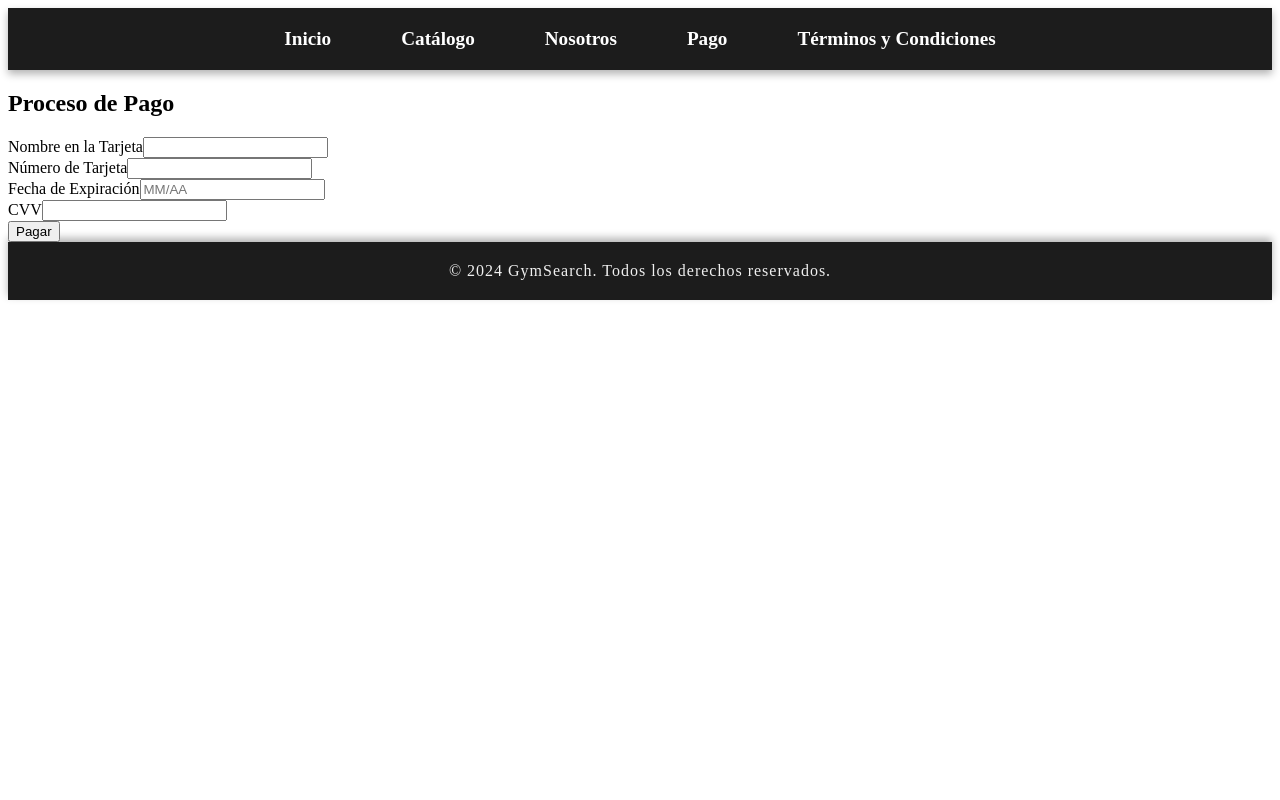
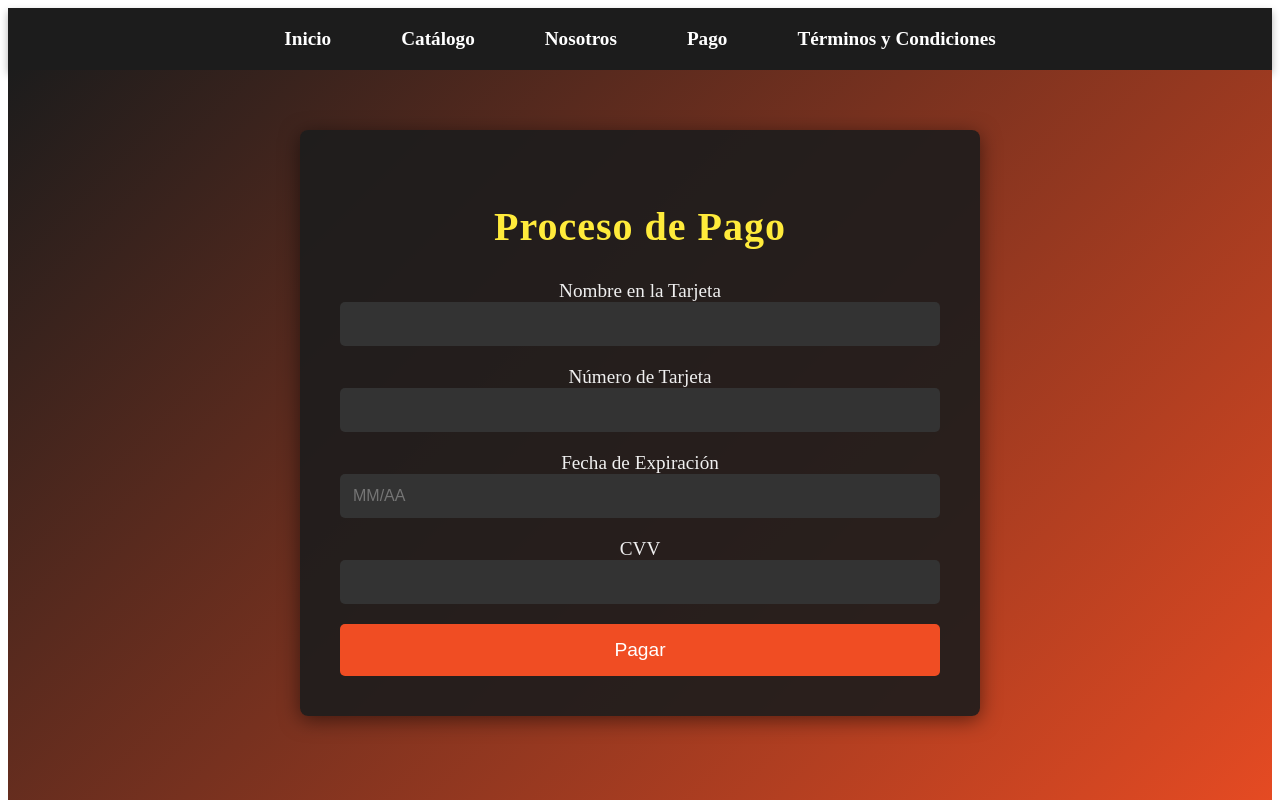
Before and after one commit to JesusTH20057/ProyectoWebChinos, an Angular app: page /pago in a window 1280 px wide. Shown: the top 800 px of the page. Built offline with nearby package versions, Linux system fonts and the light colour scheme.

Commit message:
avance 2 Tolentpapi

```diff
--- a/src/app/app.component.css
+++ b/src/app/app.component.css
@@ -0,0 +1,7 @@
+/* app.component.css */
+.container {
+    background: linear-gradient(135deg, #1c1c1c, #f04d23);
+    min-height: 100vh;
+    color: white;
+    padding: 20px;
+  }
--- a/src/app/app.component.html
+++ b/src/app/app.component.html
@@ -1,6 +1,7 @@
-<!-- app.component.html -->
 <app-header></app-header>
 
-<router-outlet></router-outlet>
+<div class="container">
+  <router-outlet></router-outlet>
+</div>
 
 <app-footer></app-footer>
--- a/src/inicio/inicio.component.css
+++ b/src/inicio/inicio.component.css
@@ -13,7 +13,7 @@ body {
   justify-content: center;
   align-items: center;
   height: 100vh;
-  background: linear-gradient(135deg, #1c1c1c, #f04d23); /* Degradado negro a rojo/naranja */
+  /*background: linear-gradient(135deg, #1c1c1c, #f04d23); /* Degradado negro a rojo/naranja */
   color: #fff;
   text-align: center;
   padding: 20px;
--- a/src/inicio/inicio.component.ts
+++ b/src/inicio/inicio.component.ts
@@ -1,5 +1,6 @@
     // inicio.component.ts
 import { Component } from '@angular/core';
+import { RouterLink } from '@angular/router';
 
 @Component({
   selector: 'app-inicio',
--- a/src/nosotros/nosotros.component.css
+++ b/src/nosotros/nosotros.component.css
@@ -1,48 +1,132 @@
-/* Fondo con gradiente que cubre toda la pantalla */
+/* Estilos generales para el fondo */
 body {
-    margin: 0;
-    background: linear-gradient(to bottom, #1c1c1c, #333333); /* De negro a gris oscuro */
-    font-family: 'Arial', sans-serif;
+  display: flex;
+  flex-direction: column;
+  justify-content: center;
+  align-items: center;
+  height: 100vh;
+  background: linear-gradient(135deg, #1c1c1c, #f04d23); /* Degradado negro a rojo/naranja */
+  color: #fff;
+  text-align: center;
+  padding: 20px;
+  box-sizing: border-box;
+  animation: fadeIn 1.5s ease-in-out;
 }
 
+/* Estilo para la sección "nosotros" */
 .nosotros {
-    color: white;
-    padding: 40px 20px; /* Espaciado interno para que no quede pegado */
+  padding: 40px;
+  margin: 40px auto;
+  max-width: 800px;
+  text-align: center;
+  color: #f0f0f0;
+  animation: fadeSlideIn 1.8s ease-in-out; /* Nueva animación */
 }
 
-  .container {
-    max-width: 1000px;
-    margin: 0 auto; /* Centrado horizontal */
-    text-align: center; /* Texto centrado */
+/* Nueva animación de entrada para la sección */
+@keyframes fadeSlideIn {
+  0% {
+    opacity: 0;
+    transform: translateY(50px);
+  }
+  100% {
+    opacity: 1;
+    transform: translateY(0);
+  }
 }
 
+/* Estilo para el título */
 .nosotros h2 {
-    color: #ff5733; /* Naranja vibrante para el título */
-    font-size: 2.5em;
+  font-size: 2.5rem;
   margin-bottom: 20px;
-    text-shadow: 2px 2px 8px rgba(0, 0, 0, 0.6); /* Sombra al texto para resaltarlo */
+  letter-spacing: 1.5px;
+  font-weight: bold;
+  color: #ffeb3b; /* Amarillo/dorado para resaltar el título */
+  text-transform: uppercase;
+  animation: popIn 1.5s ease-out;
 }
 
-  .nosotros p, .nosotros address {
-    font-size: 1.2em; /* Texto más grande y legible */
-    line-height: 1.8; /* Espacio entre líneas para mejorar la lectura */
+/* Animación para el título */
+@keyframes popIn {
+  0% {
+    opacity: 0;
+    transform: scale(0.5);
+  }
+  100% {
+    opacity: 1;
+    transform: scale(1);
+  }
 }
 
-  .nosotros address {
-    font-style: normal; /* Normaliza el estilo del texto */
-    background-color: rgba(255, 255, 255, 0.1); /* Fondo transparente sutil */
-    padding: 10px;
-    border-left: 4px solid #ff5733; /* Borde a la izquierda */
-    margin: 20px 0;
+/* Estilo para los párrafos */
+.nosotros p {
+  font-size: 1.2rem;
+  margin-bottom: 20px;
+  color: #f0f0f0;
+  line-height: 1.8;
+  max-width: 750px;
+  margin-left: auto;
+  margin-right: auto;
+  animation: fadeUp 1.5s ease-in-out;
 }
 
-  .nosotros strong {
-    color: #ffd700; /* Dorado para destacar el nombre */
-    font-size: 1.3em; /* Más grande */
+/* Animación para los párrafos */
+@keyframes fadeUp {
+  0% {
+    opacity: 0;
+    transform: translateY(20px);
+  }
+  100% {
+    opacity: 1;
+    transform: translateY(0);
+  }
 }
 
-  /* Añadir una sombra sutil y un borde en la parte inferior para darle dinamismo */
+/* Estilo para la dirección */
+address {
+  font-style: normal;
+  color: #ffffff;
+  margin-bottom: 20px;
+  padding: 0;
+  font-size: 1.2rem;
+  line-height: 1.8;
+  animation: slideInLeft 1.7s ease-in-out;
+}
+
+/* Nueva animación para la dirección */
+@keyframes slideInLeft {
+  0% {
+    opacity: 0;
+    transform: translateX(-100px);
+  }
+  100% {
+    opacity: 1;
+    transform: translateX(0);
+  }
+}
+
+/* Enlaces en la dirección (si se agregan en el futuro) */
+address a {
+  color: #4caf50; /* Enlaces en verde */
+  text-decoration: none;
+  transition: color 0.3s ease;
+}
+
+address a:hover {
+  color: #ffeb3b; /* Hover amarillo/dorado */
+}
+
+/* Estilos para dispositivos móviles */
+@media (max-width: 768px) {
+  .nosotros h2 {
+    font-size: 2rem;
+  }
+
   .nosotros p {
-    margin-bottom: 15px;
-    text-shadow: 1px 1px 4px rgba(0, 0, 0, 0.5); /* Sombra para texto */
+    font-size: 1rem;
   }
+
+  address {
+    font-size: 1rem;
+  }
+}
--- a/src/pago/pago.component.css
+++ b/src/pago/pago.component.css
@@ -0,0 +1,101 @@
+/* Estilos generales para la sección de pago */
+.pago {
+    padding: 40px;
+    margin: 40px auto;
+    max-width: 600px; /* Ancho máximo del formulario */
+    background: rgba(28, 28, 28, 0.9); /* Fondo con un poco de transparencia */
+    border-radius: 8px; /* Bordes redondeados */
+    box-shadow: 0 4px 20px rgba(0, 0, 0, 0.5); /* Sombra para profundidad */
+    color: #fff; /* Texto blanco */
+    text-align: center; /* Centrar texto en el contenedor */
+    animation: fadeIn 1s ease-in; /* Animación de entrada */
+  }
+
+  /* Animación de entrada para la sección */
+  @keyframes fadeIn {
+    0% {
+      opacity: 0;
+      transform: translateY(-20px);
+    }
+    100% {
+      opacity: 1;
+      transform: translateY(0);
+    }
+  }
+
+  /* Estilo para el título */
+  .pago h2 {
+    font-size: 2.5rem;
+    margin-bottom: 30px;
+    color: #ffeb3b; /* Título en amarillo/dorado */
+    letter-spacing: 1px;
+  }
+
+  /* Estilo del formulario */
+  .pago form {
+    display: flex;
+    flex-direction: column; /* Alineación vertical de los campos */
+  }
+
+  /* Estilo para los inputs */
+  .pago input {
+    padding: 13px;
+    margin-bottom: 20px;
+    border: none; /* Sin borde */
+    border-radius: 5px; /* Bordes redondeados */
+    background-color: #333; /* Fondo gris oscuro */
+    color: #fff; /* Texto blanco */
+    font-size: 1rem;
+    transition: border 0.3s ease, box-shadow 0.3s ease; /* Transiciones suaves */
+    width: 100%; /* Ocupa el ancho completo */
+    box-sizing: border-box; /* Incluye padding en el ancho */
+  }
+
+  /* Estilo para los inputs en hover */
+  .pago input:focus {
+    outline: none; /* Sin contorno */
+    border: 2px solid #ffeb3b; /* Borde amarillo/dorado al enfocar */
+    box-shadow: 0 0 10px rgba(255, 235, 59, 0.5); /* Sombra amarilla */
+  }
+
+  /* Estilo para los labels */
+  .pago label {
+    margin-bottom: 5px;
+    font-size: 1.2rem;
+    color: #f0f0f0; /* Texto en blanco para los labels */
+    text-align: left; /* Alinear texto a la izquierda */
+  }
+
+  /* Estilo para el botón de enviar */
+  .pago button {
+    padding: 15px;
+    background-color: #f04d23; /* Botón rojo/naranja */
+    color: #fff; /* Texto blanco */
+    border: none; /* Sin borde */
+    border-radius: 5px; /* Bordes redondeados */
+    font-size: 1.2rem;
+    cursor: pointer; /* Cambiar cursor a puntero */
+    transition: background-color 0.3s ease, transform 0.2s ease; /* Transiciones suaves */
+    width: 100%; /* Ocupa el ancho completo */
+  }
+
+  /* Efecto hover para el botón */
+  .pago button:hover {
+    background-color: #c43b1b; /* Efecto hover */
+    transform: translateY(-2px); /* Levantar el botón */
+  }
+
+  /* Estilos para dispositivos móviles */
+  @media (max-width: 768px) {
+    .pago h2 {
+      font-size: 2rem;
+    }
+
+    .pago input {
+      font-size: 0.9rem; /* Ajustar tamaño del texto */
+    }
+
+    .pago button {
+      font-size: 1rem; /* Ajustar tamaño del texto del botón */
+    }
+  }
```
Also changed, not shown: 1 other file (tests, documents, lock files or other folders). Lines whose indentation alone changed are shown as unchanged.
